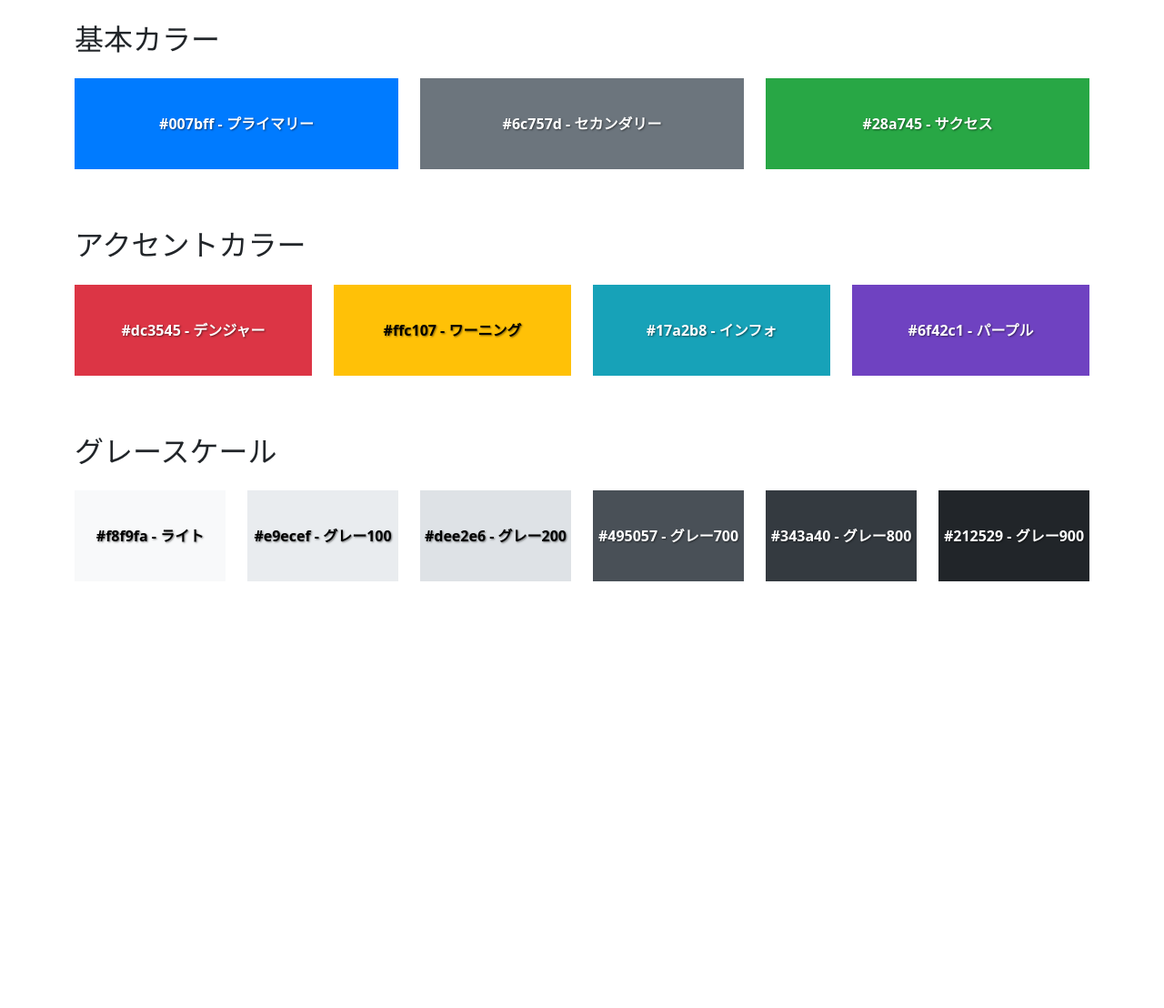
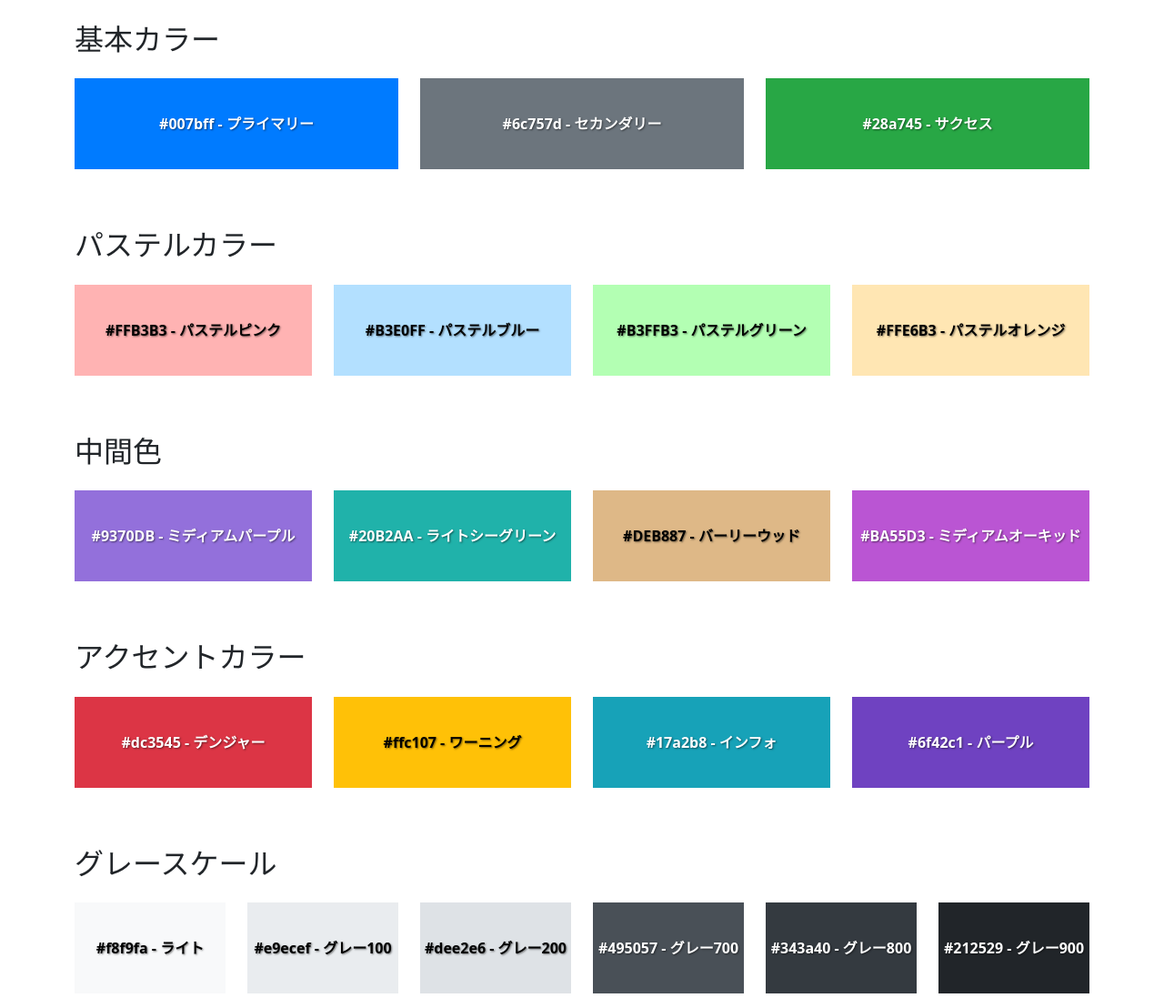
Before and after one commit to yu-work/sample, a PHP site: template story-creator/src/Views/color-palette.php in a window 1280 px wide. Shown: the part 56-1164 px from the top of the page at 91% size. Before the commit the page ends 695 px from the top, so only its background shows below. Run offline with PHP 8.4, Linux system fonts and the light colour scheme; the template is opened without the code that fills it, so the values that code supplies are empty.

Commit message:
Add pastel and intermediate colors to color palette
Co-Authored-By: Yu <yu10111011@gmail.com>

```diff
--- a/story-creator/src/Views/color-palette.php
+++ b/story-creator/src/Views/color-palette.php
@@ -37,6 +37,38 @@ require_once __DIR__ . '/../../vendor/autoload.php';
             </div>
             <div class="col-md-4">
                 <div class="color-box" style="background-color: #28a745;">#28a745 - サクセス</div>
+            </div>
+        </div>
+
+        <h2 class="mb-4 mt-5">パステルカラー</h2>
+        <div class="row">
+            <div class="col-md-3">
+                <div class="color-box" style="background-color: #FFB3B3; color: black;">#FFB3B3 - パステルピンク</div>
+            </div>
+            <div class="col-md-3">
+                <div class="color-box" style="background-color: #B3E0FF; color: black;">#B3E0FF - パステルブルー</div>
+            </div>
+            <div class="col-md-3">
+                <div class="color-box" style="background-color: #B3FFB3; color: black;">#B3FFB3 - パステルグリーン</div>
+            </div>
+            <div class="col-md-3">
+                <div class="color-box" style="background-color: #FFE6B3; color: black;">#FFE6B3 - パステルオレンジ</div>
+            </div>
+        </div>
+
+        <h2 class="mb-4 mt-5">中間色</h2>
+        <div class="row">
+            <div class="col-md-3">
+                <div class="color-box" style="background-color: #9370DB;">#9370DB - ミディアムパープル</div>
+            </div>
+            <div class="col-md-3">
+                <div class="color-box" style="background-color: #20B2AA;">#20B2AA - ライトシーグリーン</div>
+            </div>
+            <div class="col-md-3">
+                <div class="color-box" style="background-color: #DEB887; color: black;">#DEB887 - バーリーウッド</div>
+            </div>
+            <div class="col-md-3">
+                <div class="color-box" style="background-color: #BA55D3;">#BA55D3 - ミディアムオーキッド</div>
             </div>
         </div>
 
```
